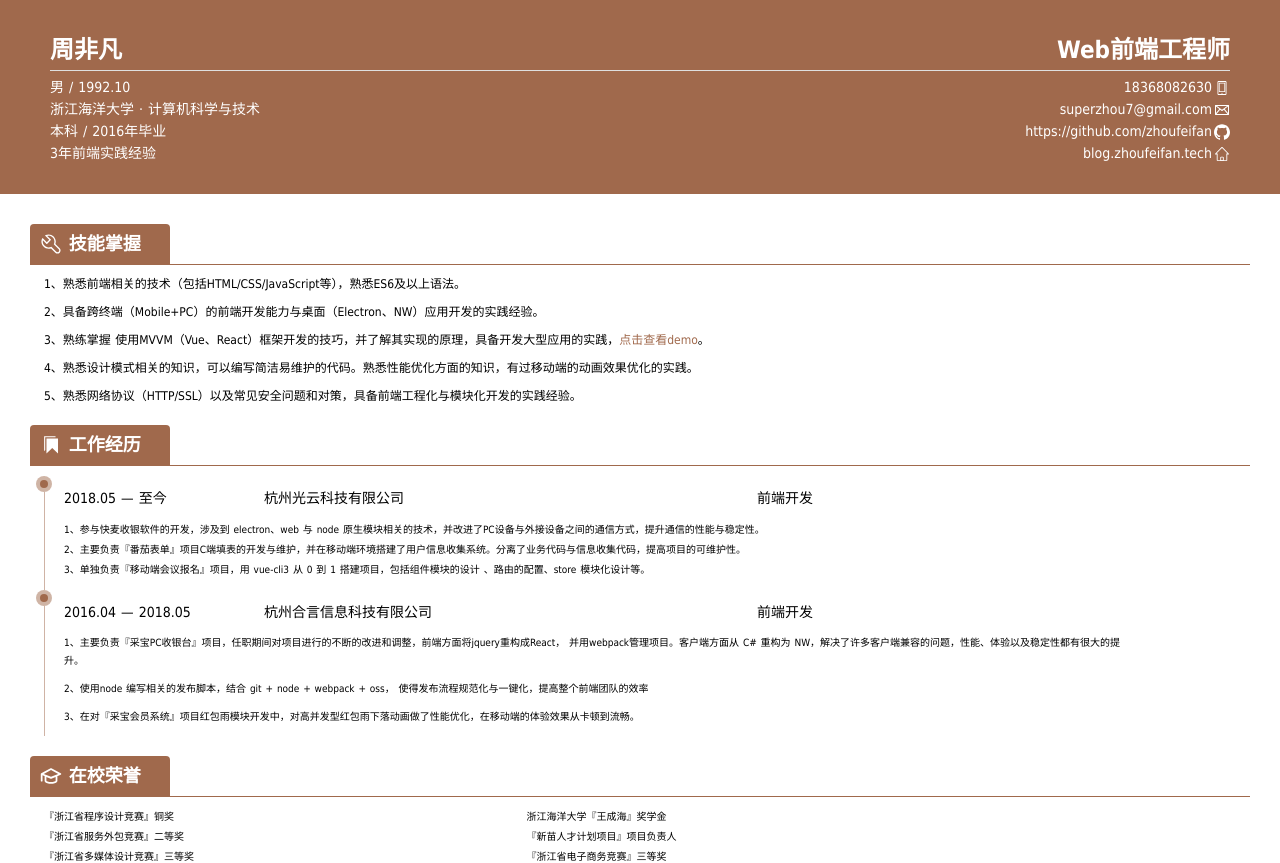
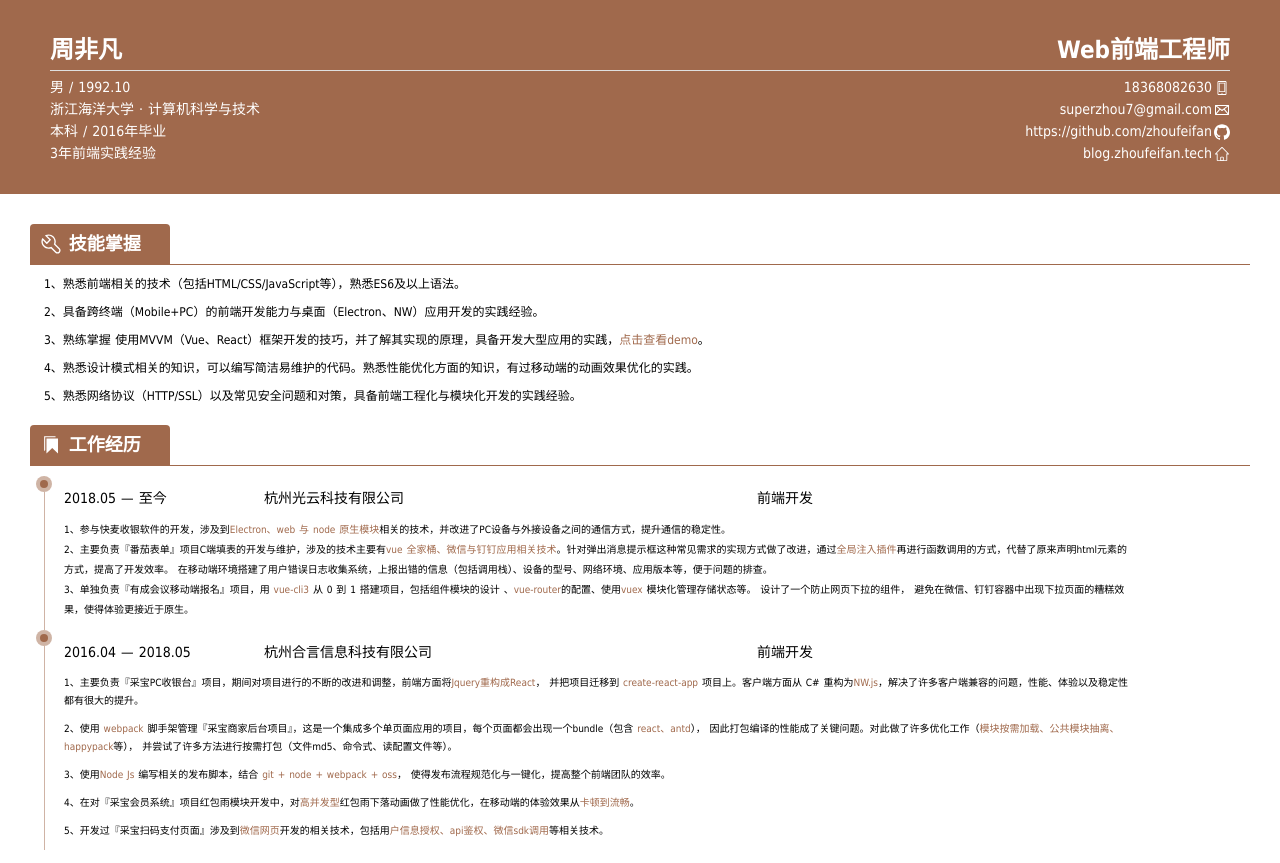
Before and after one commit to zhoufeifan/my-resume, a Nuxt app: page / in a window 1280 px wide. Shown: the top 863 px of the page. Built offline with nearby package versions, Linux system fonts and the light colour scheme; no server answers.

Commit message:
补充项目经理

```diff
--- a/assets/css/common.scss
+++ b/assets/css/common.scss
@@ -35,3 +35,6 @@ li {
 {
   opacity: 0
 }
+.main-color{
+  color: $mainColor !important;
+}
--- a/pages/index.vue
+++ b/pages/index.vue
@@ -13,9 +13,12 @@
             <DraftItem>
               <CareerTitle time="2018.05 — 至今" company="杭州光云科技有限公司" job="前端开发"></CareerTitle>
               <p class="work-content">
-                1、参与快麦收银软件的开发，涉及到 electron、web 与 node 原生模块相关的技术，并改进了PC设备与外接设备之间的通信方式，提升通信的性能与稳定性。<br>
-                2、主要负责『番茄表单』项目C端填表的开发与维护，并在移动端环境搭建了用户信息收集系统。分离了业务代码与信息收集代码，提高项目的可维护性。<br>
-                3、单独负责『移动端会议报名』项目，用 vue-cli3 从 0 到 1 搭建项目，包括组件模块的设计 、路由的配置、store 模块化设计等。<br>
+                1、参与快麦收银软件的开发，涉及到<span class="main-color">Electron、web 与 node 原生模块</span>相关的技术，并改进了PC设备与外接设备之间的通信方式，提升通信的稳定性。<br>
+                2、主要负责『番茄表单』项目C端填表的开发与维护，涉及的技术主要有<span class="main-color">vue 全家桶、微信与钉钉应用相关技术</span>。针对弹出消息提示框这种常见需求的实现方式做了改进，通过<span class="main-color">全局注入插件</span>再进行函数调用的方式，代替了原来声明html元素的方式，提高了开发效率。
+                在移动端环境搭建了用户错误日志收集系统，上报出错的信息（包括调用栈）、设备的型号、网络环境、应用版本等，便于问题的排查。<br>
+                3、单独负责『有成会议移动端报名』项目，用 <span class="main-color">vue-cli3</span> 从 0 到 1 搭建项目，包括组件模块的设计 、<span class="main-color">vue-router</span>的配置、使用<span class="main-color">vuex</span> 模块化管理存储状态等。
+                设计了一个防止网页下拉的组件， 避免在微信、钉钉容器中出现下拉页面的糟糕效果，使得体验更接近于原生。
+                <br>
               </p>
             </DraftItem>
           </div>
@@ -24,11 +27,17 @@
               <CareerTitle time="2016.04 — 2018.05" company="杭州合言信息科技有限公司" job="前端开发"></CareerTitle>
               <div class="work-content">
                 <p>
-                  1、主要负责『采宝PC收银台』项目，任职期间对项目进行的不断的改进和调整，前端方面将jquery重构成React，
-                  并用webpack管理项目。客户端方面从 C# 重构为 NW，解决了许多客户端兼容的问题，性能、体验以及稳定性都有很大的提升。
+                  1、主要负责『采宝PC收银台』项目，期间对项目进行的不断的改进和调整，前端方面将<span class="main-color">Jquery重构成React</span>，
+                  并把项目迁移到 <span class="main-color">create-react-app</span> 项目上。客户端方面从 C# 重构为<span class="main-color">NW.js</span>，解决了许多客户端兼容的问题，性能、体验以及稳定性都有很大的提升。
                 </p>
-                <p>2、使用node 编写相关的发布脚本，结合 git + node + webpack + oss， 使得发布流程规范化与一键化，提高整个前端团队的效率</p>
-                <p>3、在对『采宝会员系统』项目红包雨模块开发中，对高并发型红包雨下落动画做了性能优化，在移动端的体验效果从卡顿到流畅。</p>
+                <p>
+                  2、使用 <span class="main-color">webpack</span> 脚手架管理『采宝商家后台项目』，这是一个集成多个单页面应用的项目，每个页面都会出现一个bundle（包含 <span class="main-color">react、antd</span>），
+                  因此打包编译的性能成了关键问题。对此做了许多优化工作（<span class="main-color">模块按需加载、公共模块抽离、happypack</span>等），
+                  并尝试了许多方法进行按需打包（文件md5、命令式、读配置文件等）。
+                </p>
+                <p>3、使用<span class="main-color">Node Js</span> 编写相关的发布脚本，结合 <span class="main-color">git + node + webpack + oss</span>， 使得发布流程规范化与一键化，提高整个前端团队的效率。</p>
+                <p>4、在对『采宝会员系统』项目红包雨模块开发中，对<span class="main-color">高并发型</span>红包雨下落动画做了性能优化，在移动端的体验效果从<span class="main-color">卡顿到流畅</span>。</p>
+                <p>5、开发过『采宝扫码支付页面』涉及到<span class="main-color">微信网页</span>开发的相关技术，包括用<span class="main-color">户信息授权、api鉴权、微信sdk调用</span>等相关技术。</p>
               </div>
             </DraftItem>
           </div>
```
